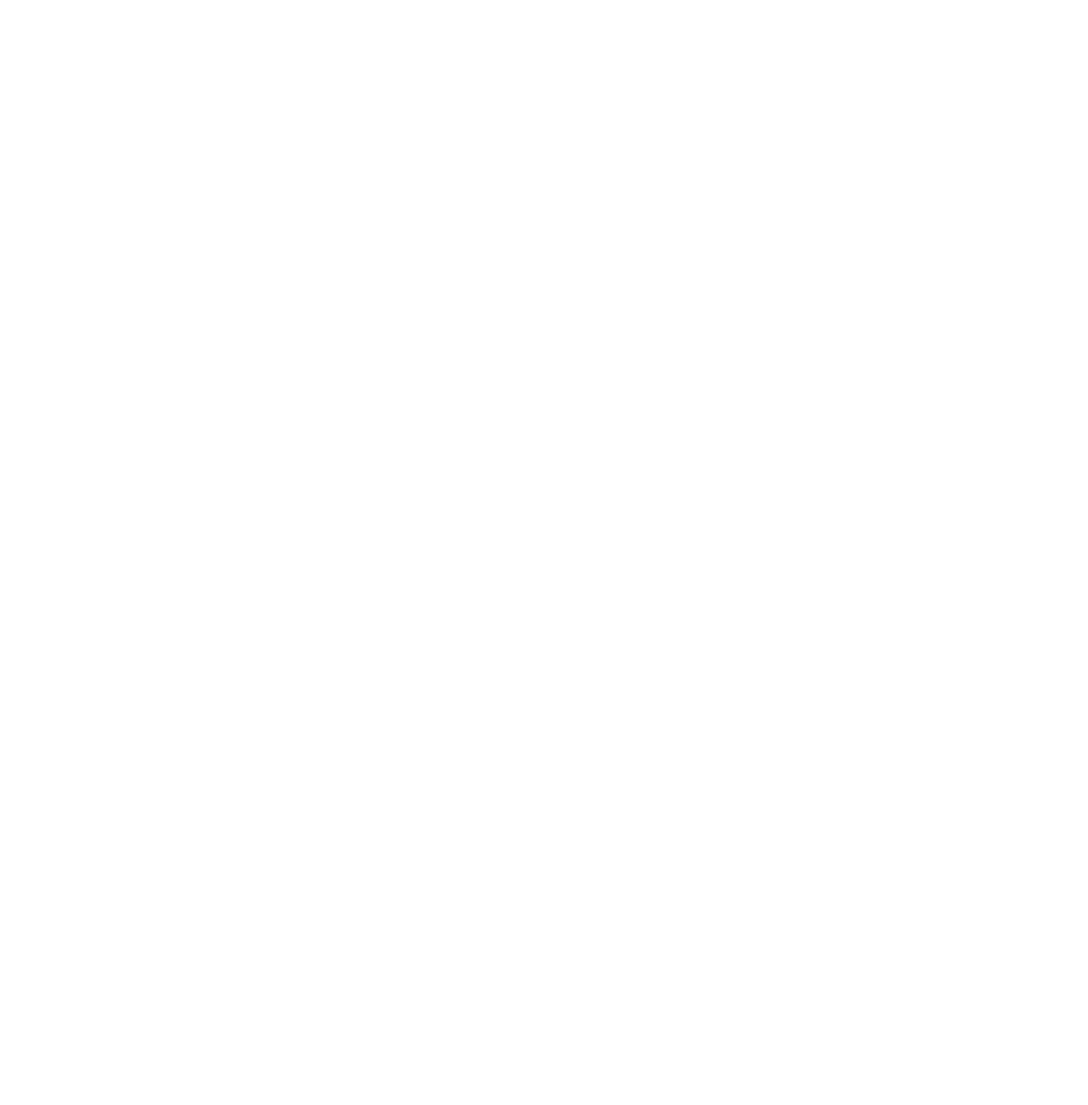
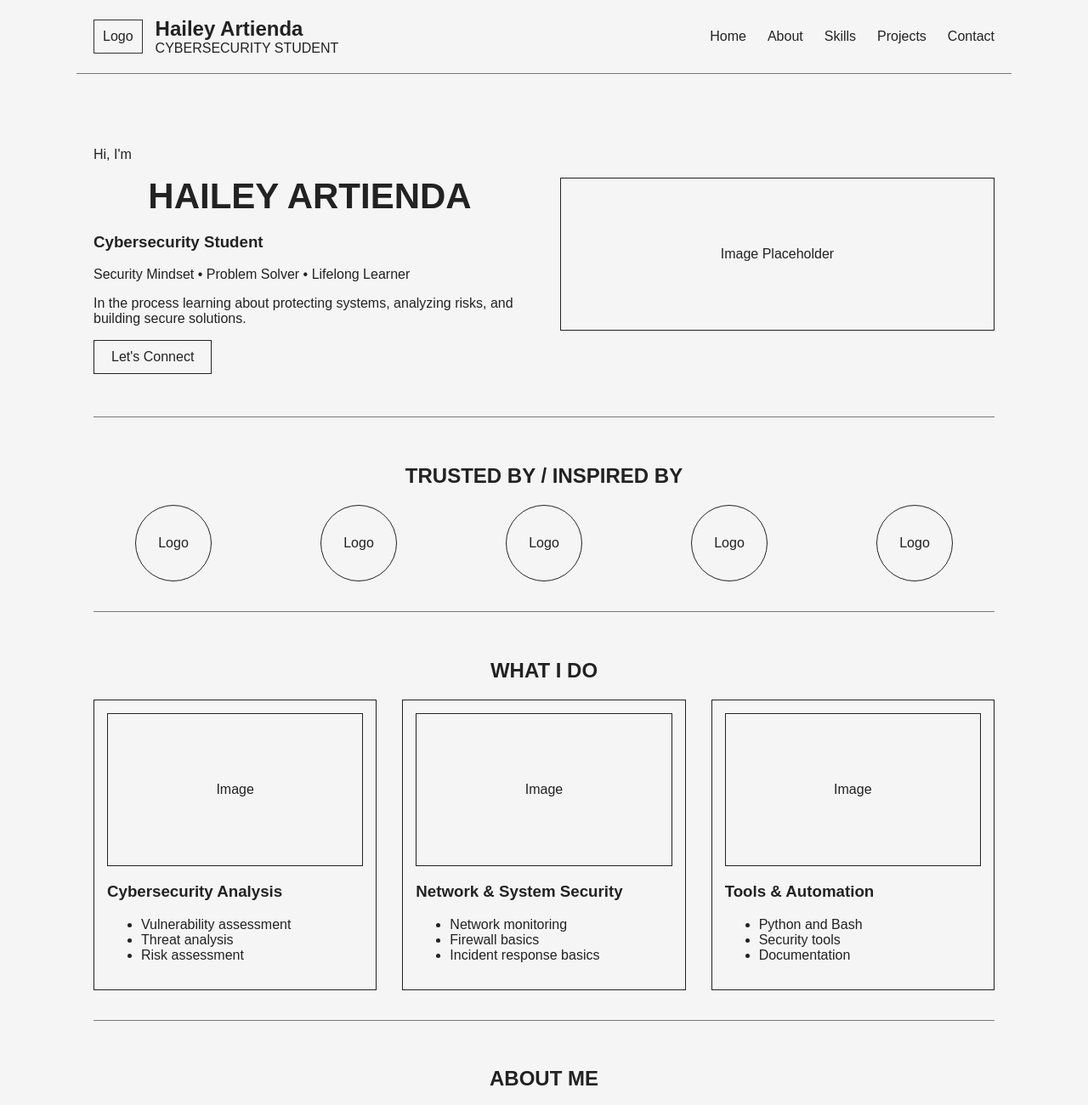
Before and after one commit to hailey-cezanne/m2a1-2106-hailey-cezanne, a website: page src/index.html in a window 1280 px wide. Shown: the top 1300 px of the page at 85% size. Before the commit the page ends 800 px from the top, so only its background shows below. Drawn offline with Linux system fonts and the light colour scheme.

Commit message:
Complete Module 2 Activity 1

```diff
--- a/src/index.html
+++ b/src/index.html
@@ -1,29 +1,195 @@
-<!-- Module 2 - Activity 1 - Your Portfolio: Skeleton + Flexbox Layout
+<!DOCTYPE html>
+<html lang="en">
+<head>
+    <meta charset="UTF-8">
+    <title>Hailey Artienda Portfolio</title>
 
-  Build YOUR OWN single-page portfolio - the one you wireframed in Week 1.
-  Keep your wireframe open beside you; it is the blueprint. (No wireframe yet?
-  You may fall back to the Curbside Thai content for this activity.)
+    <link rel="stylesheet" href="styles.css">
+</head>
 
-  Layout only this week - no colours or fonts yet. Replace this comment with a
-  complete page.
+<body>
+    <header class="site-header">
+        <div class="brand">
+            <div class="logo">Logo</div>
+            <div>
+                <h1>Hailey Artienda</h1>
+                <p>Cybersecurity Student</p>
+            </div>
+        </div>
 
-  1. Start from a valid HTML5 skeleton (doctype, <html lang>, head with title +
-     UTF-8 charset, and a short HTML comment describing the page).
-  2. Create a file styles.css and LINK it from the head. From now on ALL styling
-     lives in the stylesheet - never a style="" attribute on an element.
-  3. Build the body with semantic sections from your wireframe: header (site
-     name + nav), a hero, an about section, a projects section, a contact area,
-     and a footer. Use header/nav/main/section/footer, not generic boxes.
-  4. In the nav, an unordered list of links (in-page links like href="#projects"
-     are fine for one page).
-  5. With Flexbox (in styles.css): make the nav list a horizontal row with the
-     bullets removed and a gap; lay the header out as a row with the site name
-     and nav at opposite ends, centred vertically; lay the hero out as a row
-     (text one side, image placeholder the other).
-  6. Give the page a max-width and centre it, with padding so content never
-     touches the screen edges.
+        <nav class="nav">
+            <ul>
+                <li><a href="#home">Home</a></li>
+                <li><a href="#about">About</a></li>
+                <li><a href="#skills">Skills</a></li>
+                <li><a href="#projects">Projects</a></li>
+                <li><a href="#contact">Contact</a></li>
+            </ul>
+        </nav>
+    </header>
 
-  Research: linking a stylesheet, element vs class selectors, the box model,
-  max-width with auto margins, and Flexbox (flex container, justify/align, gap).
-  Style by CLASS, not IDs. Greyscale only. Delete this comment when it works.
--->
+    <main>
+        <section class="hero" id="home">
+            <div class="hero-text">
+                <p>Hi, I'm</p>
+                <h2>Hailey Artienda</h2>
+                <h3>Cybersecurity Student</h3>
+                <p>Security Mindset • Problem Solver • Lifelong Learner</p>
+                <p>
+                    In the process learning about protecting systems, analyzing risks,
+                    and building secure solutions.
+                </p>
+                <a class="button" href="#contact">Let's Connect</a>
+            </div>
+
+            <div class="hero-image">
+                Image Placeholder
+            </div>
+        </section>
+
+        <section class="trusted">
+            <h2>Trusted By / Inspired By</h2>
+            <div class="logo-row">
+                <div>Logo</div>
+                <div>Logo</div>
+                <div>Logo</div>
+                <div>Logo</div>
+                <div>Logo</div>
+            </div>
+        </section>
+
+        <section class="services">
+            <h2>What I Do</h2>
+
+            <div class="card-row">
+                <article class="card">
+                    <div class="card-image">Image</div>
+                    <h3>Cybersecurity Analysis</h3>
+                    <ul>
+                        <li>Vulnerability assessment</li>
+                        <li>Threat analysis</li>
+                        <li>Risk assessment</li>
+                    </ul>
+                </article>
+
+                <article class="card">
+                    <div class="card-image">Image</div>
+                    <h3>Network & System Security</h3>
+                    <ul>
+                        <li>Network monitoring</li>
+                        <li>Firewall basics</li>
+                        <li>Incident response basics</li>
+                    </ul>
+                </article>
+
+                <article class="card">
+                    <div class="card-image">Image</div>
+                    <h3>Tools & Automation</h3>
+                    <ul>
+                        <li>Python and Bash</li>
+                        <li>Security tools</li>
+                        <li>Documentation</li>
+                    </ul>
+                </article>
+            </div>
+        </section>
+
+        <section class="about" id="about">
+            <h2>About Me</h2>
+
+            <div class="about-content">
+                <div class="about-image">Image Placeholder</div>
+
+                <div class="about-text">
+                    <p>
+                        An aspiring cybersecurity analyst currently pursuing my Bachelor’s degree.
+                        Specializing in vulnerability assessment and defensive security.
+                    </p>
+
+                    <div class="mini-card">
+                        <h3>Security Focused</h3>
+                        <p>I focus on understanding threats and building safer systems.</p>
+                    </div>
+
+                    <div class="mini-card">
+                        <h3>Problem Solver</h3>
+                        <p>I break down complex problems into practical solutions.</p>
+                    </div class="mini-card">
+                        <h3>Always Learning</h3>
+                        <p>I stay curious and strive to keep improving my skills.</p>
+                    </div>
+                </div>
+            </div>
+        </section>
+
+        <section class="education-skills" id="skills">
+            <div class="education">
+                <h2>Education</h2>
+                <p><strong>Current - 2030 Expected</strong></p>
+                <p>Bachelor of Science in Cybersecurity</p>
+                <p>Holy Angel University</p>
+
+                <p><strong>2023 - 2025</strong></p>
+                <p>Humanities and Social Sciences</p>
+                <p>Holy Angel University</p>
+            </div>
+
+            <div class="skills">
+                <h2>Skills & Tools</h2>
+                <div class="skill-grid">
+                    <span>Python</span>
+                    <span>GitHub</span>
+                    <span>VS Code</span>
+                    <span>HTML</span>
+                </div>
+            </div>
+        </section>
+
+        <section class="projects" id="projects">
+            <h2>Future Featured Projects</h2>
+
+            <div class="project-row">
+                <article class="project-card">
+                    <div class="card-image">Image</div>
+                    <h3>Network Traffic Analyzer</h3>
+                    <p>To be filled in soon.</p>
+                </article>
+
+                <article class="project-card">
+                    <div class="card-image">Image</div>
+                    <h3>Vulnerability Assessment Lab</h3>
+                    <p>To be filled in soon.</p>
+                </article>
+
+                <article class="project-card">
+                    <div class="card-image">Image</div>
+                    <h3>Log Analysis</h3>
+                    <p>To be filled in soon.</p>
+                </article>
+            </div>
+        </section>
+
+        <section class="contact" id="contact">
+            <div class="contact-info">
+                <h2>Let's Connect</h2>
+                <p>Email: haileycezanne@gmail.com</p>
+                <p>Phone: 0965-609-6181</p>
+                <p>Location: Pampanga, Philippines</p>
+            </div>
+
+            <form class="contact-form">
+                <input type="text" placeholder="Name">
+                <input type="email" placeholder="Email Address">
+                <input type="text" placeholder="Subject">
+                <textarea placeholder="Message"></textarea>
+                <button type="submit">Send Message</button>
+            </form>
+        </section>
+    </main>
+
+    <footer class="footer">
+        <p>Hailey Artienda</p>
+        <p>Built with purpose. Secured with passion.</p>
+    </footer>
+</body>
+</html>
--- /dev/null
+++ b/src/styles.css
@@ -0,0 +1,216 @@
+* {
+    box-sizing: border-box;
+}
+
+body {
+    margin: 0;
+    color: #222222;
+    background-color: #f5f5f5;
+    font-family: Arial, sans-serif;
+}
+
+.site-header,
+main,
+.footer {
+    max-width: 1100px;
+    margin: 0 auto;
+    padding: 20px;
+}
+
+.site-header {
+    display: flex;
+    justify-content: space-between;
+    align-items: center;
+    border-bottom: 1px solid #777777;
+}
+
+.brand {
+    display: flex;
+    align-items: center;
+    gap: 15px;
+}
+
+.logo {
+    border: 1px solid #333333;
+    padding: 10px;
+}
+
+.brand h1 {
+    margin: 0;
+    font-size: 24px;
+}
+
+.brand p {
+    margin: 0;
+    text-transform: uppercase;
+}
+
+.nav ul {
+    display: flex;
+    list-style: none;
+    gap: 25px;
+    margin: 0;
+    padding: 0;
+}
+
+.nav a {
+    text-decoration: none;
+    color: #222222;
+}
+
+.hero {
+    display: flex;
+    justify-content: space-between;
+    align-items: center;
+    gap: 40px;
+    padding: 50px 0;
+    border-bottom: 1px solid #777777;
+}
+
+.hero-text,
+.hero-image {
+    flex: 1;
+}
+
+.hero-text h2 {
+    font-size: 42px;
+    margin: 10px 0;
+    text-transform: uppercase;
+}
+
+.button,
+button {
+    display: inline-block;
+    border: 1px solid #222222;
+    padding: 10px 20px;
+    color: #222222;
+    background-color: transparent;
+    text-decoration: none;
+}
+
+.hero-image,
+.card-image,
+.about-image {
+    border: 1px solid #222222;
+    min-height: 180px;
+    display: flex;
+    align-items: center;
+    justify-content: center;
+}
+
+section {
+    padding: 35px 0;
+    border-bottom: 1px solid #777777;
+}
+
+section h2 {
+    text-align: center;
+    text-transform: uppercase;
+}
+
+.logo-row,
+.card-row,
+.project-row,
+.education-skills,
+.contact {
+    display: flex;
+    gap: 30px;
+}
+
+.logo-row div {
+    border: 1px solid #222222;
+    border-radius: 50%;
+    width: 90px;
+    height: 90px;
+    display: flex;
+    align-items: center;
+    justify-content: center;
+}
+
+.logo-row {
+    justify-content: space-around;
+}
+
+.card,
+.project-card {
+    flex: 1;
+    border: 1px solid #222222;
+    padding: 15px;
+}
+
+.about-content {
+    display: flex;
+    gap: 40px;
+    align-items: center;
+}
+
+.about-image,
+.about-text {
+    flex: 1;
+}
+
+.mini-card {
+    border: 1px solid #555555;
+    padding: 10px;
+    margin-top: 15px;
+}
+
+.education,
+.skills,
+.contact-info,
+.contact-form {
+    flex: 1;
+}
+
+.skill-grid {
+    display: flex;
+    flex-wrap: wrap;
+    gap: 15px;
+}
+
+.skill-grid span {
+    border: 1px solid #222222;
+    padding: 10px;
+}
+
+.contact-form {
+    display: flex;
+    flex-direction: column;
+    gap: 10px;
+}
+
+input,
+textarea {
+    padding: 10px;
+    border: 1px solid #222222;
+    background-color: transparent;
+}
+
+textarea {
+    min-height: 100px;
+}
+
+.footer {
+    display: flex;
+    justify-content: space-between;
+    border-top: 1px solid #777777;
+}
+
+@media (max-width: 768px) {
+    .site-header,
+    .hero,
+    .card-row,
+    .project-row,
+    .about-content,
+    .education-skills,
+    .contact,
+    .footer {
+        flex-direction: column;
+    }
+
+    .nav ul,
+    .logo-row {
+        flex-wrap: wrap;
+        justify-content: center;
+    }
+}
```
Also changed, not shown: student.json (+6 -6 lines).
